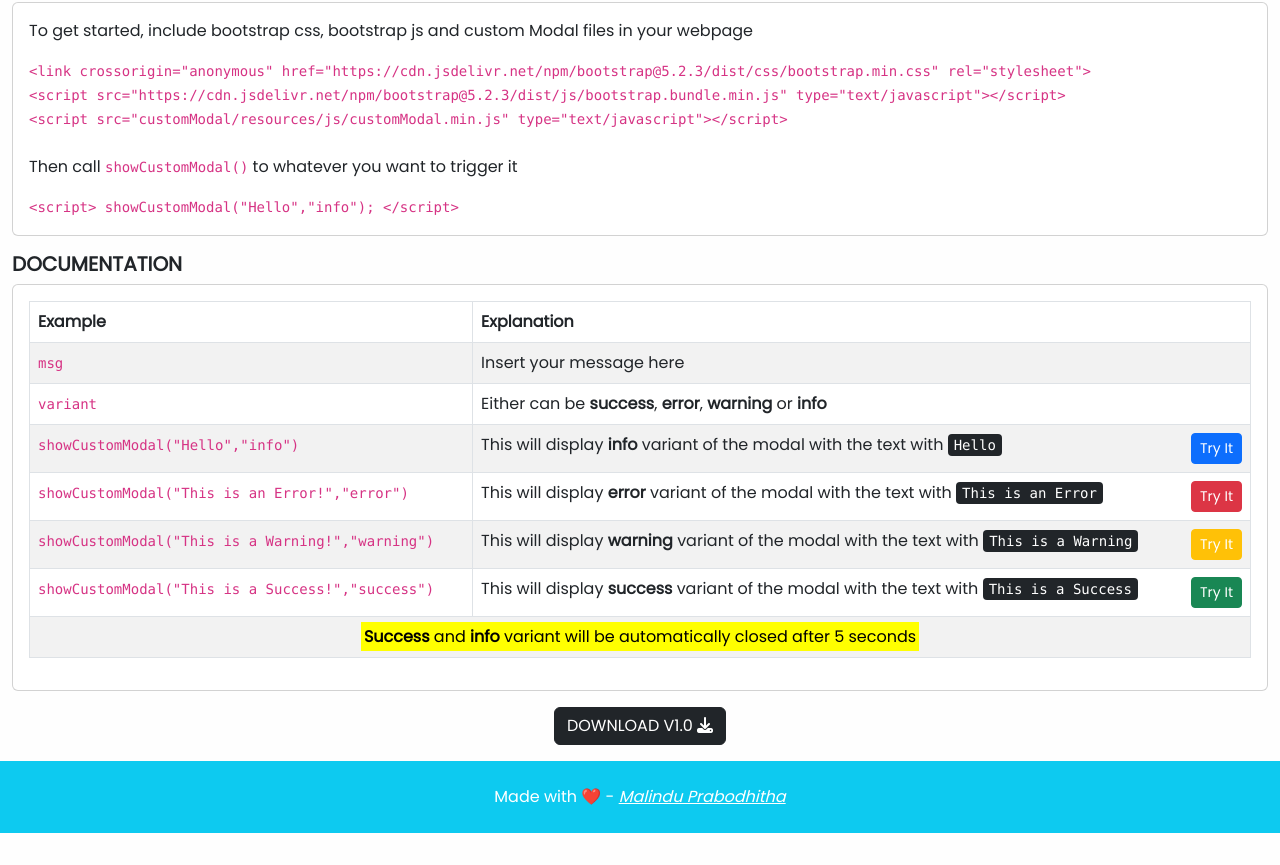
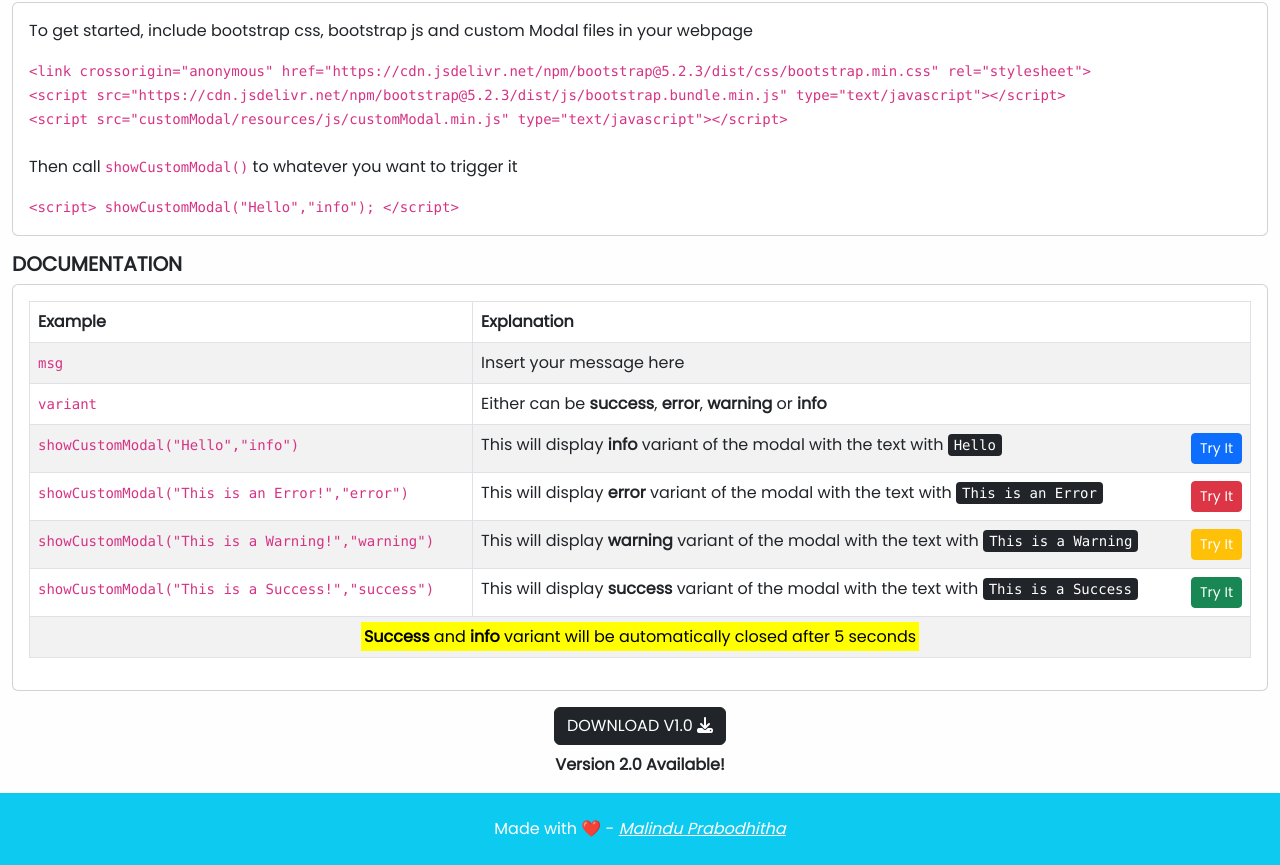
Before and after one commit to eamalindu/Custom-Modal-Alerts, a plain HTML site: page index.html in a window 1280 px wide. Shown: the part 657-1522 px from the top of the page. Before the commit the page ends 1490 px from the top, so only its background shows below. Drawn offline with nearby package versions, Linux system fonts and the light colour scheme.

Commit message:
Home page link added to v2

```diff
--- a/index.html
+++ b/index.html
@@ -173,6 +173,7 @@
     </div>
     <center>
         <a class="btn btn-dark mt-3 text-uppercase" href="customModal_v1.0.zip" role="button" onclick="showCustomModal('Download Will start shortly','info')">Download v1.0 <i class="fa-solid fa-download"></i></a>
+        <p class="mt-2 fw-bold"><a class="text-decoration-none text-dark" href="/v2">Version 2.0 Available!</a></p>
     </center>
 </div>
 <div class="container-fluid mt-3 text-center bg-info text-white p-2">
```
